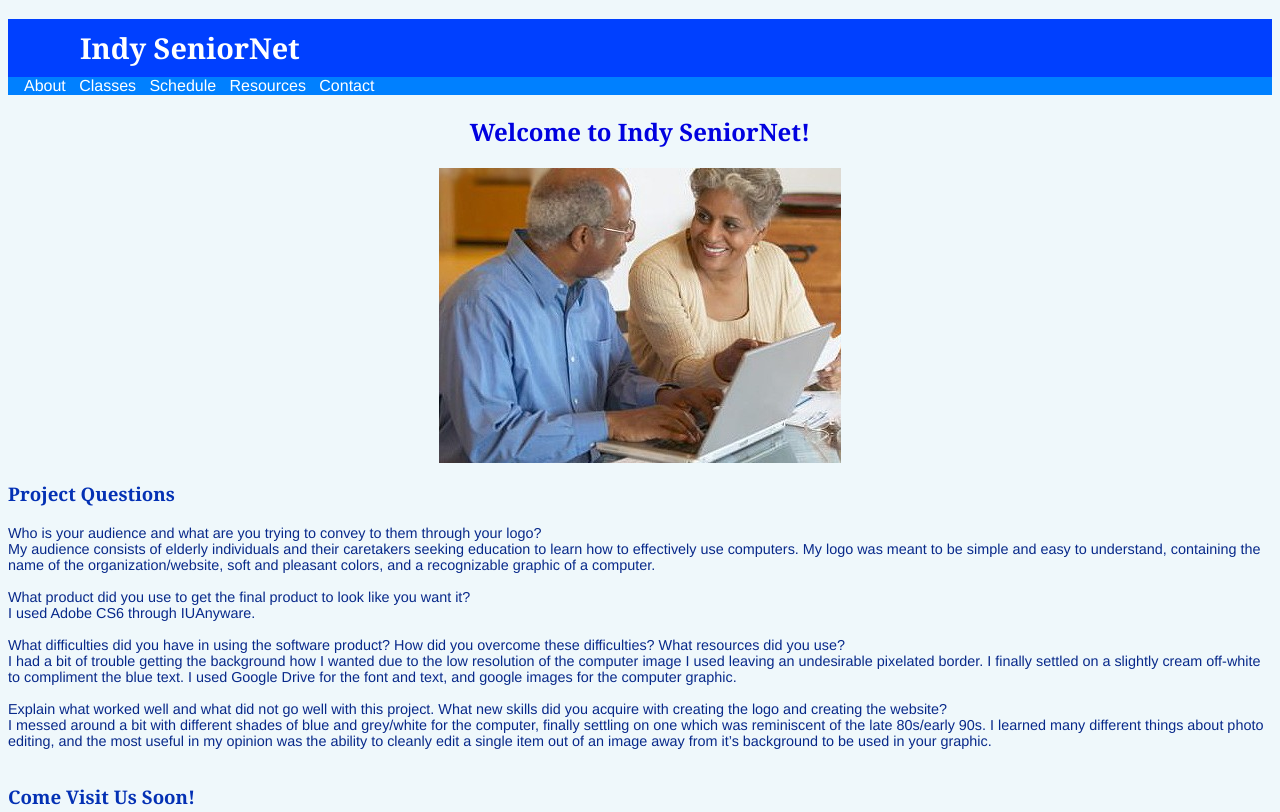
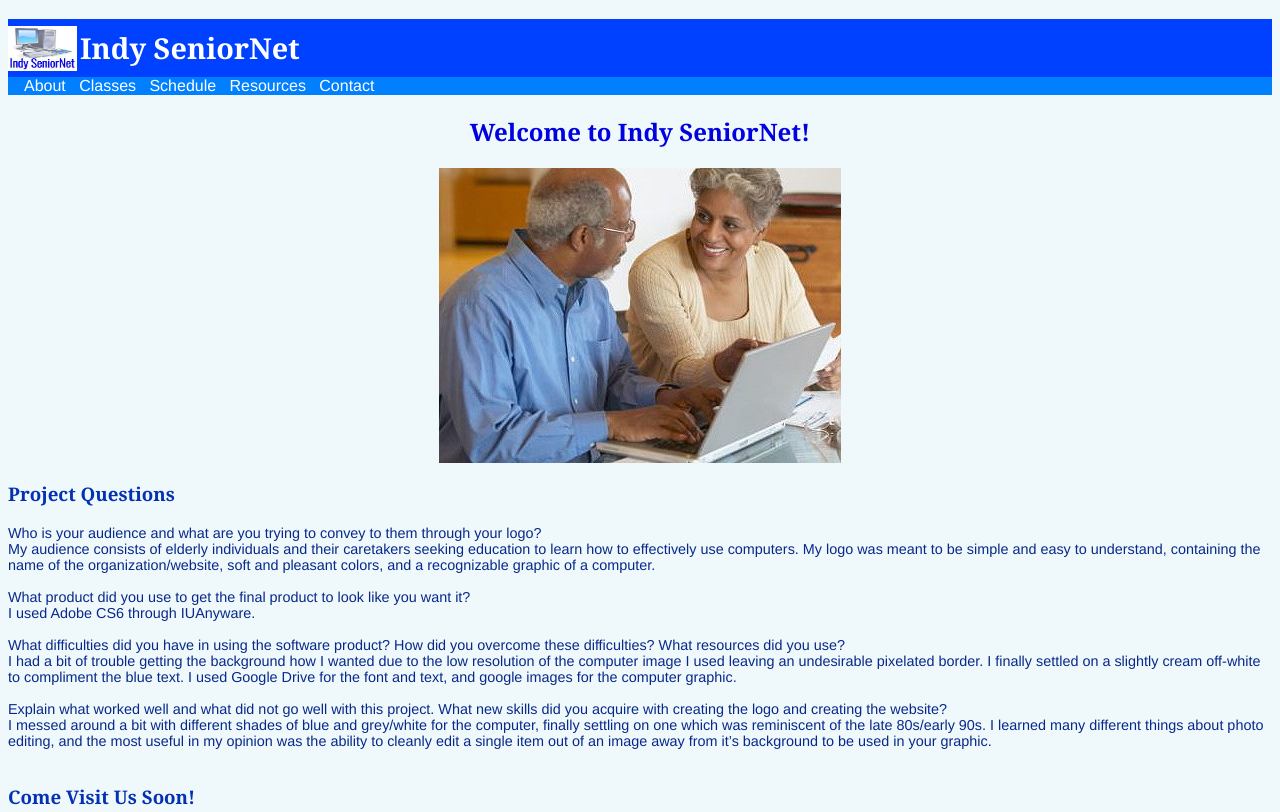
Before and after one commit to hsnetaba/Indy-SeniorNet, a plain HTML site: page index.html in a window 1280 px wide. Shown: the top 812 px of the page. Drawn offline with Linux system fonts and the light colour scheme.

Commit message:
Update seniornet.css

```diff
--- a/seniornet.css
+++ b/seniornet.css
@@ -2,7 +2,7 @@ header
 {
 	font-size: 90%;
 	background-color: #0040FF;
-	background-image: url(computerlogo.gif);
+	background-image: url(computerlogo.jpg);
 	background-size: 69px 45px;
 	background-position: left;
 	background-repeat: no-repeat;
```
